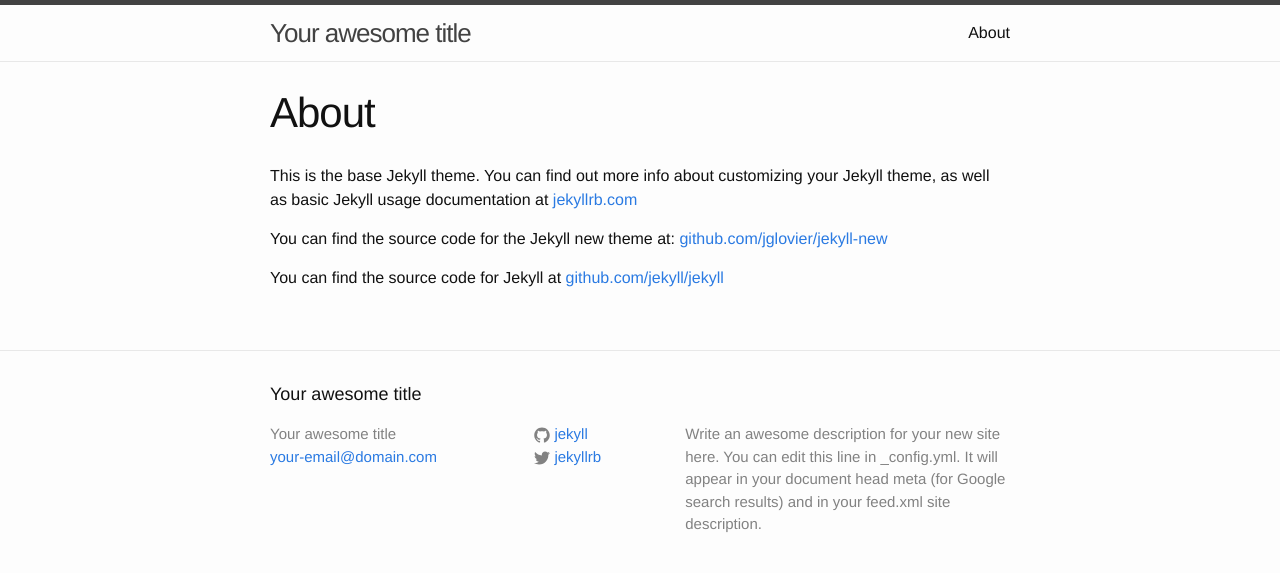
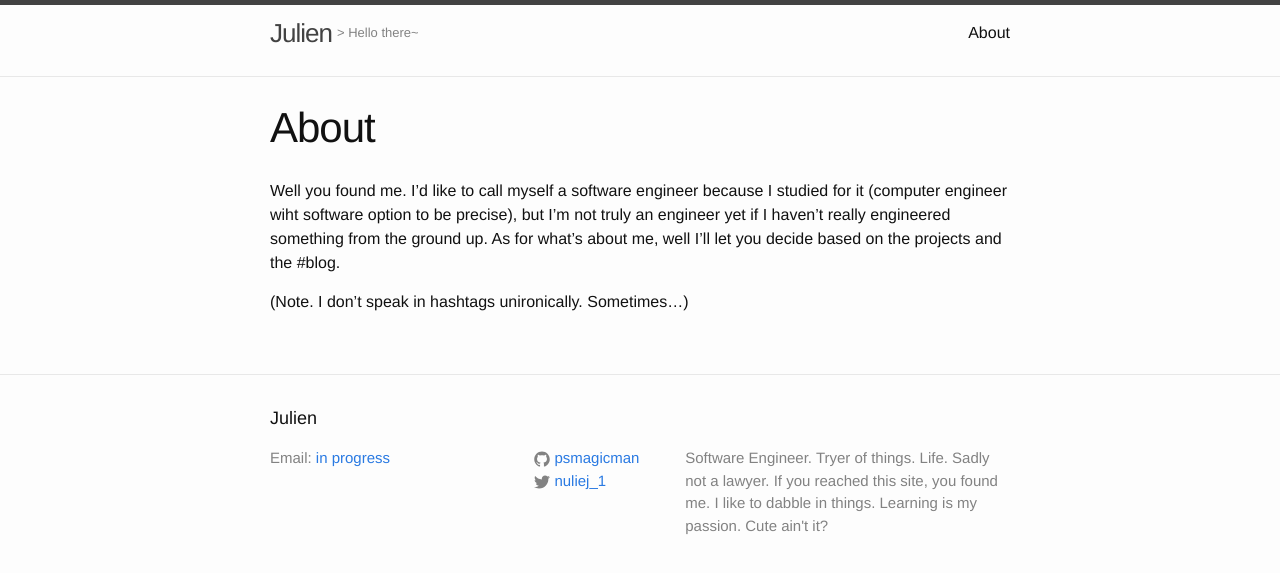
Before and after one commit to psmagicman/psmagicman.github.io, a Jekyll site: the page built from about.md, in a window 1280 px wide. Shown: the top 573 px of the page. Built offline with Jekyll 4.4.1, drawn with Linux system fonts in a browser that asks for light colours.

Commit message:
Updated default jekyll files with personalized information

```diff
--- a/_config.yml
+++ b/_config.yml
@@ -1,14 +1,16 @@
 # Site settings
-title: Your awesome title
-email: your-email@domain.com
+title: Julien
+tagline: Software Engineer
+title_desc: Hello there~
+email: in progress
 description: > # this means to ignore newlines until "baseurl:"
-  Write an awesome description for your new site here. You can edit this
-  line in _config.yml. It will appear in your document head meta (for
-  Google search results) and in your feed.xml site description.
+  Software Engineer. Tryer of things. Life. Sadly not a lawyer.
+  If you reached this site, you found me. I like to dabble in things.
+  Learning is my passion. Cute ain't it?
 baseurl: "" # the subpath of your site, e.g. /blog/
-url: "http://yourdomain.com" # the base hostname & protocol for your site
-twitter_username: jekyllrb
-github_username:  jekyll
+url: "http://www.madeinjulien.com" # the base hostname & protocol for your site
+twitter_username: nuliej_1
+github_username:  psmagicman
 
 # Build settings
 markdown: kramdown
--- a/_includes/footer.html
+++ b/_includes/footer.html
@@ -7,8 +7,7 @@
     <div class="footer-col-wrapper">
       <div class="footer-col  footer-col-1">
         <ul class="contact-list">
-          <li>{{ site.title }}</li>
-          <li><a href="mailto:{{ site.email }}">{{ site.email }}</a></li>
+          <li>Email: <a href="mailto:{{ site.email }}">{{ site.email }}</a></li>
         </ul>
       </div>
 
--- a/_includes/head.html
+++ b/_includes/head.html
@@ -3,7 +3,7 @@
   <meta http-equiv="X-UA-Compatible" content="IE=edge">
   <meta name="viewport" content="width=device-width, initial-scale=1">
 
-  <title>{% if page.title %}{{ page.title }}{% else %}{{ site.title }}{% endif %}</title>
+  <title>{% if page.title %}{{ page.title }}{% else %}{{ site.title }} | {{site.tagline}}{% endif %}</title>
   <meta name="description" content="{% if page.excerpt %}{{ page.excerpt | strip_html | strip_newlines | truncate: 160 }}{% else %}{{ site.description }}{% endif %}">
 
   <link rel="stylesheet" href="{{ "/css/main.css" | prepend: site.baseurl }}">
--- a/_includes/header.html
+++ b/_includes/header.html
@@ -3,6 +3,7 @@
   <div class="wrapper">
 
     <a class="site-title" href="{{ site.baseurl }}/">{{ site.title }}</a>
+    <p class="site-title-desc">> {{ site.title_desc }}</p>
 
     <nav class="site-nav">
       <a href="#" class="menu-icon">
--- a/_sass/_layout.scss
+++ b/_sass/_layout.scss
@@ -21,6 +21,15 @@
     &:visited {
         color: $grey-color-dark;
     }
+}
+
+.site-title-desc {
+    font-size: 13px;
+    line-height: 56px;
+    letter-spacing: 0px;
+    margin-left: 5px;
+    float: left;
+    color: $grey-color;
 }
 
 .site-nav {
--- a/about.md
+++ b/about.md
@@ -4,8 +4,6 @@
 permalink: /about/
 ---
 
-This is the base Jekyll theme. You can find out more info about customizing your Jekyll theme, as well as basic Jekyll usage documentation at [jekyllrb.com](http://jekyllrb.com/)
+Well you found me. I'd like to call myself a software engineer because I studied for it (computer engineer wiht software option to be precise), but I'm not truly an engineer yet if I haven't really engineered something from the ground up. As for what's about me, well I'll let you decide based on the projects and the #blog.
 
-You can find the source code for the Jekyll new theme at: [github.com/jglovier/jekyll-new](https://github.com/jglovier/jekyll-new)
-
-You can find the source code for Jekyll at [github.com/jekyll/jekyll](https://github.com/jekyll/jekyll)
+(Note. I don't speak in hashtags unironically. Sometimes...)
```
Also changed, not shown: _posts/2015-06-09-made-in-julien-(canada-actually).markdown (added, +11 -0 lines), _posts/2015-06-09-welcome-to-jekyll.markdown (deleted, +0 -25 lines).
